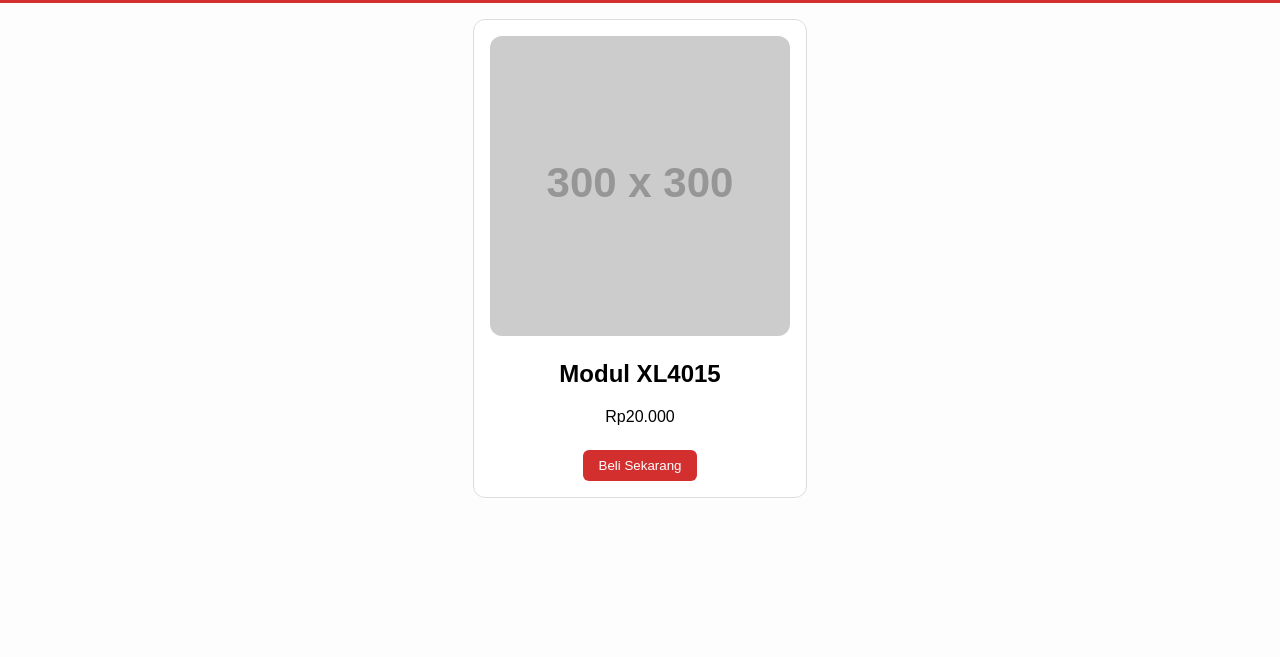
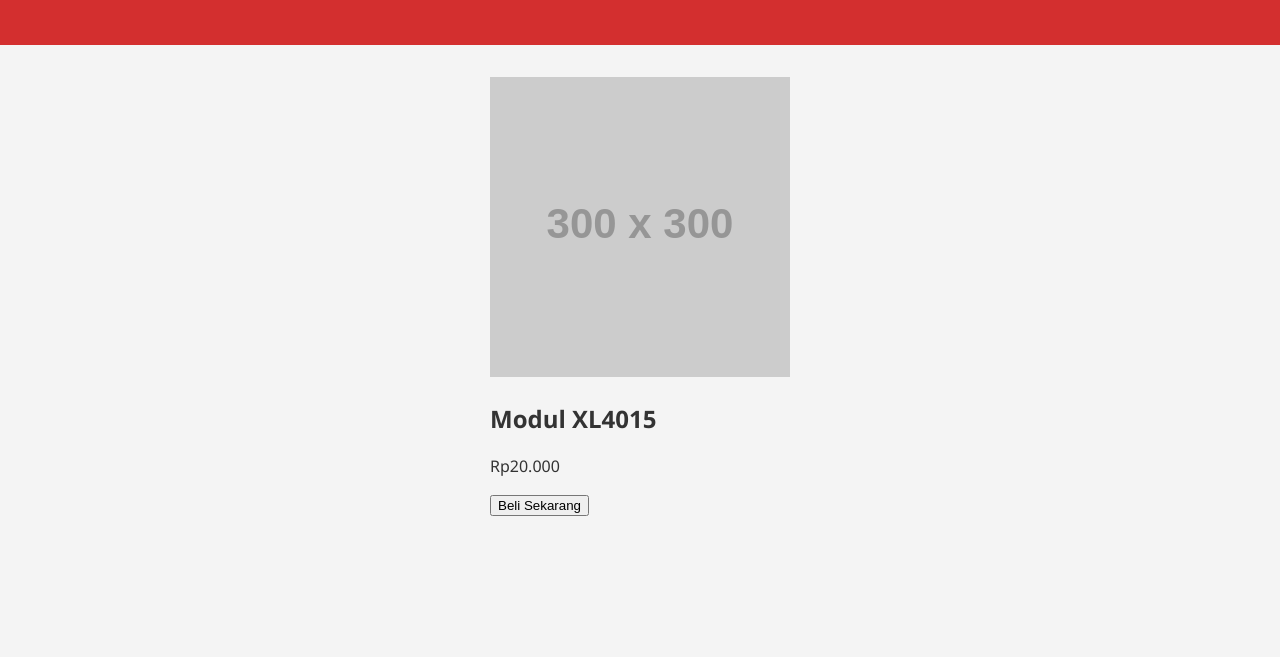
Before and after one commit to BarangElektronik/xl4015-shop, a plain HTML site: page index.html in a window 1280 px wide. Shown: the part 143-800 px from the top of the page. Drawn offline with Linux system fonts and the light colour scheme; placeholder pictures from the web are drawn by us.

Commit message:
Update style.css

```diff
--- a/style.css
+++ b/style.css
@@ -1,42 +1,62 @@
 body {
-  font-family: sans-serif;
   margin: 0;
-  background: #fdfdfd;
+  font-family: 'Segoe UI', sans-serif;
+  background-color: #f4f4f4;
+  color: #333;
 }
 
 header {
-  background: #d32f2f;
+  background-color: #d32f2f;
   color: white;
-  padding: 1rem;
   text-align: center;
+  padding: 2rem 1rem;
 }
 
 main {
-  padding: 1rem;
   display: flex;
   justify-content: center;
+  padding: 2rem;
 }
 
-.produk-card {
+.product {
   background: white;
-  border: 1px solid #ddd;
-  border-radius: 12px;
-  padding: 1rem;
+  padding: 1.5rem;
+  border-radius: 16px;
+  box-shadow: 0 0 15px rgba(0, 0, 0, 0.1);
+  text-align: center;
   max-width: 300px;
-  text-align: center;
 }
 
-.produk-card img {
-  width: 100%;
+.product img {
+  max-width: 100%;
+  height: auto;
+  margin-bottom: 1rem;
   border-radius: 12px;
 }
 
-.produk-card button {
-  background: #d32f2f;
+.product h2 {
+  margin: 0.5rem 0;
+}
+
+.price {
+  font-size: 1.2rem;
+  color: #444;
+  margin: 0.5rem 0;
+}
+
+.btn {
+  display: inline-block;
+  background-color: #d32f2f;
   color: white;
-  border: none;
-  padding: 0.5rem 1rem;
-  margin-top: 0.5rem;
-  border-radius: 6px;
-  cursor: pointer;
+  padding: 0.75rem 1.5rem;
+  text-decoration: none;
+  border-radius: 8px;
+  font-weight: bold;
 }
+
+footer {
+  text-align: center;
+  padding: 1rem;
+  background-color: #ddd;
+  font-size: 0.9rem;
+}
```
